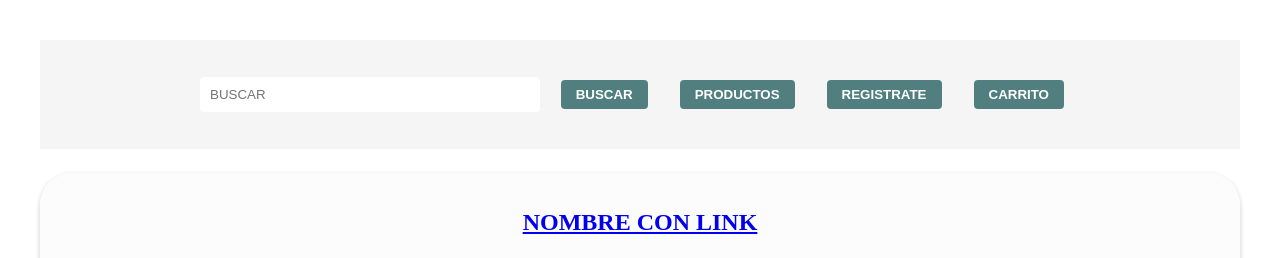
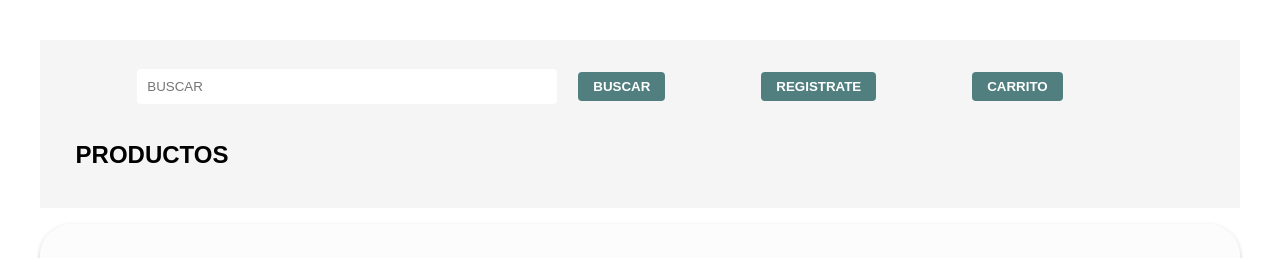
Before and after one commit to PuebladelMar/SoyPuebla, a React (Vite) app in the folder client/: page /home in a window 1280 px wide. Shown: the top 258 px of the page. Built offline with nearby package versions, Linux system fonts and the light colour scheme.

Commit message:
feat(componentes/navbar): add navbar - J.Cruz

```diff
--- a/client/src/componentes/navbar/NavBar.css
+++ b/client/src/componentes/navbar/NavBar.css
@@ -1,11 +1,10 @@
 .navbar {
-    display: flex;
+    /* display: flex;
     align-items: center;
-    justify-content: space-between;
-    padding: 1.5rem 10rem 1.5rem 10rem;
+    justify-content: space-between; */
+    padding: 1rem 1rem 1rem 1rem;
     background-color: whitesmoke;
     color: whitesmoke;
-    margin-bottom: 1.5rem;
   }
 
 
@@ -18,7 +17,7 @@
     font-weight: bold;
     cursor: pointer;
     transition: all ease .5s;
-    margin: 1rem 1rem 1rem 1rem;
+    margin: 1rem 5rem 3rem 1rem;
   }
 
   .navbar-button:hover {
@@ -26,21 +25,28 @@
     color: #517f7f;
   }
 
-  .navbar-button-products {
+  /* .products{
+    margin: 1rem, 1rem, 90rem, 1rem;
+    background-color: red;
+    padding: 0px 0px;
+  } */
+
+  .products-button {
     padding: 7px 15px;
     border: none;
     border-radius: 4px;
-    background-color: #517f7f;
-    color: white;
+    background-color: whitesmoke;
+    color: black;
     font-weight: bold;
+    font-size: x-large;
     cursor: pointer;
     transition: all ease .5s;
-    margin: 1rem 1rem 1rem 1rem;
+    margin: -12rem 1rem 1rem -60rem;
   }
 
-  .navbar-button-products:hover {
-     background-color: #b2cebf;
-     color: #517f7f;
+  .products-button:hover {
+     background-color: whitesmoke;
+     color: pink;
   }
 
 
@@ -51,5 +57,5 @@
     border-radius: 4px;
     margin-right: 5px;
     background-color: white;
-    color: white;
+    color: black;
   }
--- a/client/src/componentes/navbar/NavBar.jsx
+++ b/client/src/componentes/navbar/NavBar.jsx
@@ -16,6 +16,7 @@ const NavBar = () => {
 
   return (
     <div className='navbar'>
+      <div>
         <form onSubmit={''} />
 
         <input
@@ -25,13 +26,6 @@ const NavBar = () => {
           onChange={''}
         />
         <button className='navbar-button'>BUSCAR</button>
-      <button
-        onMouseEnter={handleMouseEnter}
-        onMouseLeave={handleMouseLeave}
-        className='navbar-button-products'
-      >
-        PRODUCTOS {showMenu && <ProductsNav />}
-      </button>
         <NavLink to='/login'>
           <button className='navbar-button'>REGISTRATE</button>
         </NavLink>
@@ -40,6 +34,17 @@ const NavBar = () => {
           <button className='navbar-button'>CARRITO</button>
         </NavLink>
       </div>
+
+      <div className='products'>
+        <button
+          onMouseEnter={handleMouseEnter}
+          onMouseLeave={handleMouseLeave}
+          className='products-button'
+        >
+          PRODUCTOS {showMenu && <ProductsNav />}
+        </button>
+      </div>
+    </div>
   );
 };
 
--- a/client/src/componentes/navbar/ProductsNav.css
+++ b/client/src/componentes/navbar/ProductsNav.css
@@ -1,10 +1,11 @@
 .productos-menu {
     position: absolute;
-    background-color: #b2cebf;
+    background-color: pink;
     padding: 10px;
     border: 1px solid #ccc;
     z-index: 1;
-    min-width: 120px;
+    min-width: 87.3%;
+    min-height: fit-content;
   }
 
   .productos-menu ul {
@@ -16,6 +17,8 @@
   .productos-menu li {
     padding: 5px;
     cursor: pointer;
+    color: black;
+    margin-left: 0rem;
   }
 
   .productos-menu li:hover {
```
Lines whose indentation alone changed are shown as unchanged.
